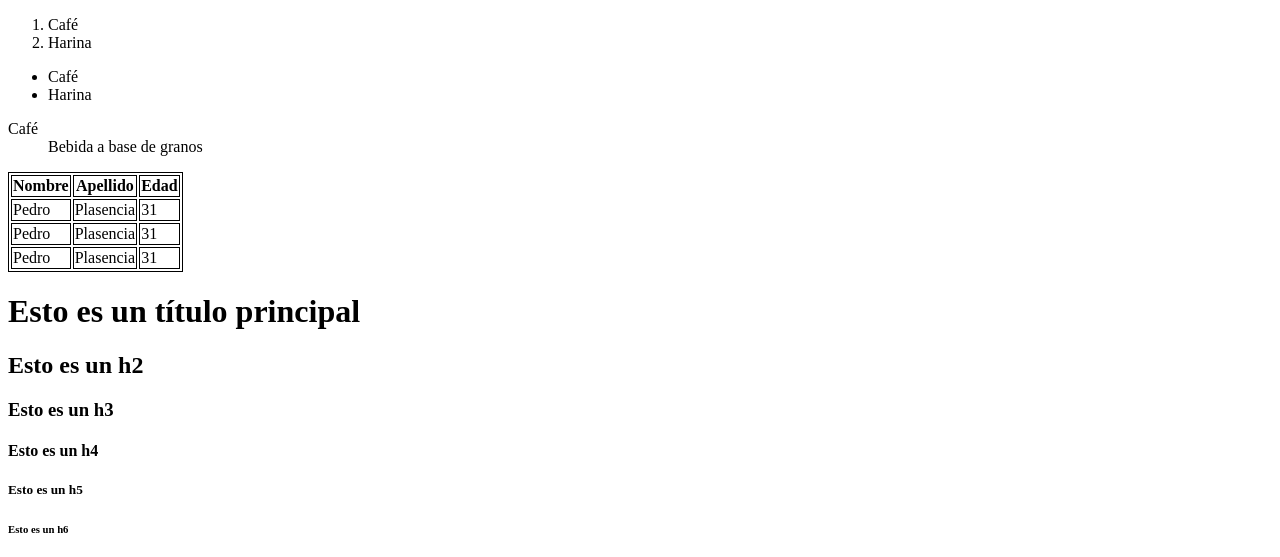
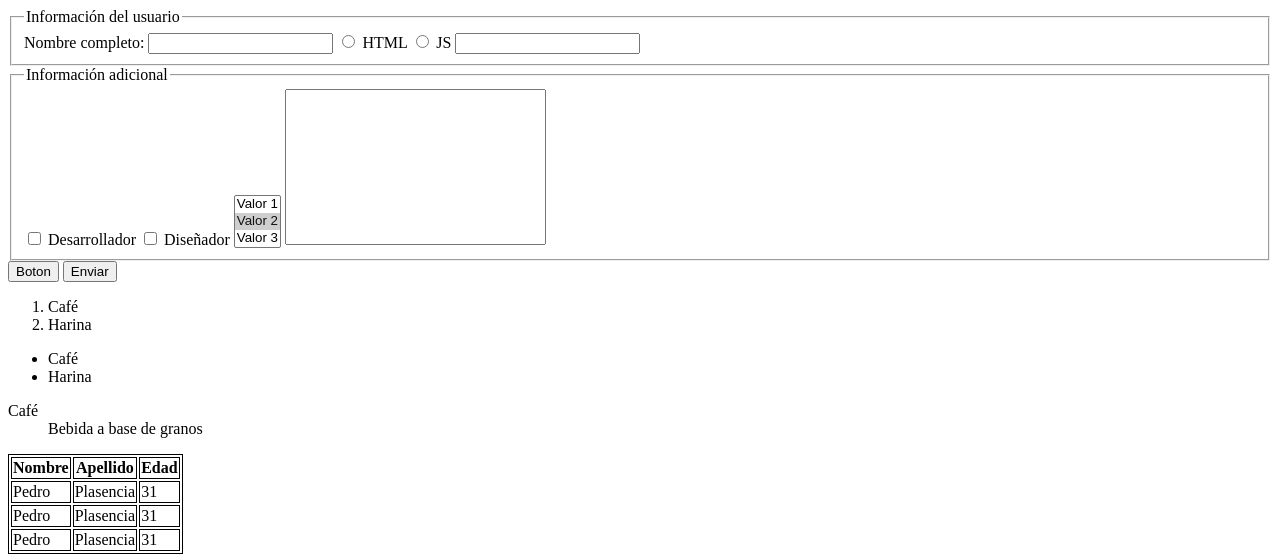
Before and after one commit to pedrovelasquez9/webdev_youtube, a plain HTML site: page index.html in a window 1280 px wide. Shown: the top 557 px of the page. Drawn offline with Linux system fonts and the light colour scheme.

Commit message:
feat: form tags

```diff
--- a/index.html
+++ b/index.html
@@ -14,6 +14,45 @@
     </style>
   </head>
   <body>
+    <form action="">
+      <fieldset>
+        <legend>Información del usuario</legend>
+        <label for="nombre">Nombre completo:</label>
+        <input type="text" id="nombre" />
+        <input type="radio" name="tecnologias" id="html" />
+        <label for="html">HTML</label>
+        <input type="radio" name="tecnologias" id="JS" />
+        <label for="JS">JS</label>
+        <input list="midatalist" />
+        <datalist id="midatalist">
+          <option value="valor1"></option>
+          <option value="valor2"></option>
+          <option value="valor3"></option>
+        </datalist>
+      </fieldset>
+      <fieldset>
+        <legend>Información adicional</legend>
+        <input type="checkbox" name="dev" id="dev" value="dev" />
+        <label for="dev">Desarrollador</label>
+        <input type="checkbox" name="design" id="design" value="design" />
+        <label for="design">Diseñador</label>
+        <select name="select" id="select" size="3">
+          <option value="valor1">Valor 1</option>
+          <option value="valor2" selected>Valor 2</option>
+          <option value="valor3">Valor 3</option>
+        </select>
+        <textarea
+          name="textarea"
+          id="area"
+          cols="30"
+          rows="10"
+          style="resize: none"
+        ></textarea>
+      </fieldset>
+      <button type="button">Boton</button>
+
+      <input type="submit" value="Enviar" />
+    </form>
     <ol>
       <li>Café</li>
       <li>Harina</li>
```
